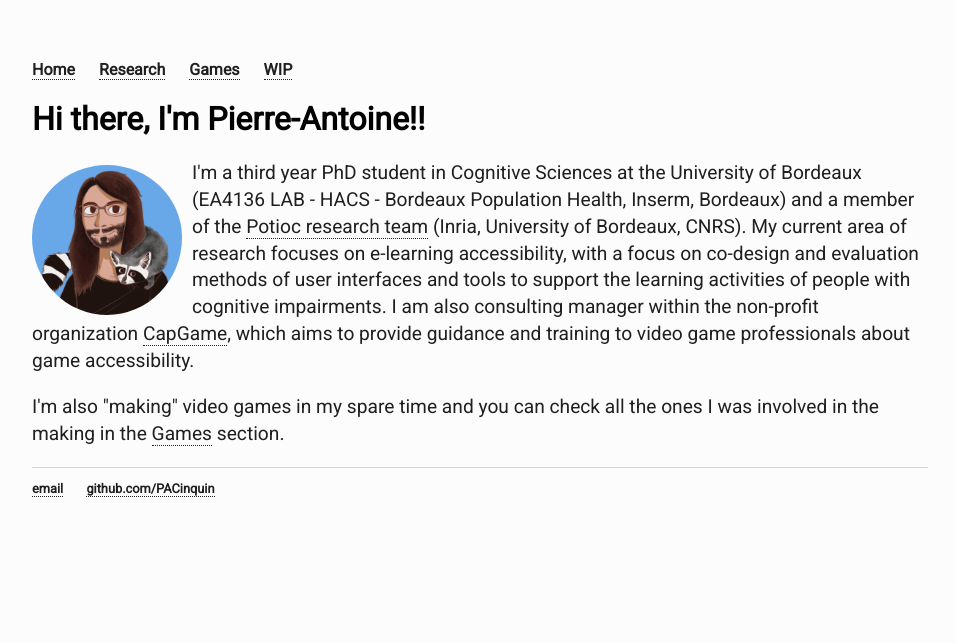
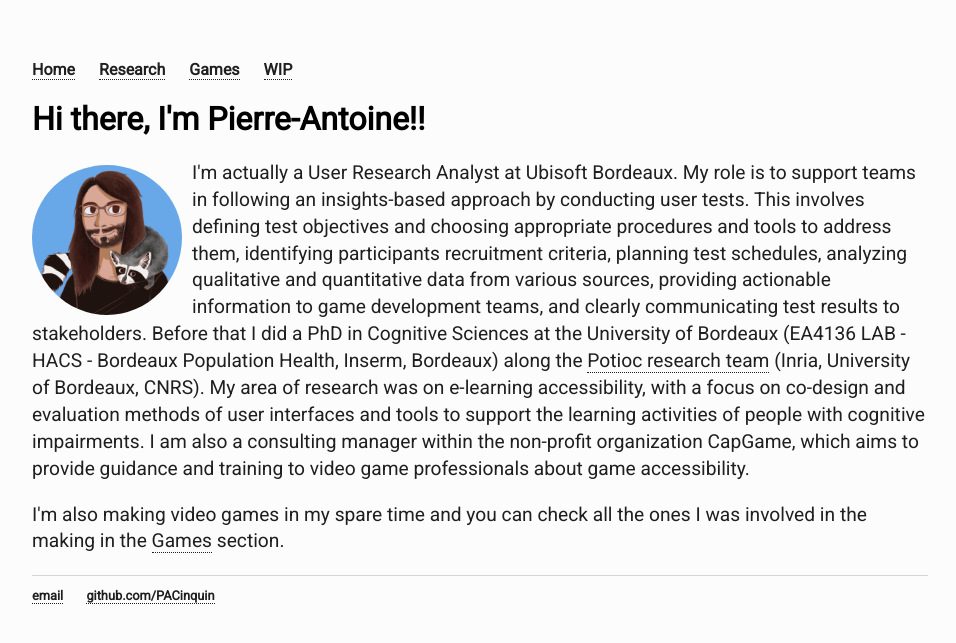
Before and after one commit to PACinquin/pacinquin.github.io, a Jekyll site: the page built from index.html, in a window 1280 px wide. Shown: the top 643 px of the page, without its empty margins (160-1116 px from the left). Built offline with Jekyll 4.4.1, drawn with Linux system fonts in a browser that asks for light colours.

Commit message:
Updated Intro

```diff
--- a/index.html
+++ b/index.html
@@ -6,6 +6,8 @@
 	<h1>Hi there, I'm Pierre-Antoine!!</h1>
 	<p>
 	<img class="avatar" src="/img/pac.png" alt="This is a drawing of me.">
-	I'm a third year PhD student in Cognitive Sciences at the University of Bordeaux (EA4136 LAB - HACS - Bordeaux Population Health, Inserm, Bordeaux) and a member of the <a href="https://team.inria.fr/potioc/">Potioc research team</a> (Inria, University of Bordeaux, CNRS). My current area of research focuses on e-learning accessibility, with a focus on co-design and evaluation methods of user interfaces and tools to support the learning activities of people with cognitive impairments. I am also consulting manager within the non-profit organization <a href="http://www.capgame.fr/">CapGame</a>, which aims to provide guidance and training to video game professionals about game accessibility.</p>
-	<p>I'm also "making" video games in my spare time and you can check all the ones I was involved in the making in the <a href="/playthings.html">Games</a> section.</p>
+	I'm actually a User Research Analyst at Ubisoft Bordeaux. My role is to support teams in following an insights-based approach by conducting user tests. This involves defining test objectives and choosing appropriate procedures and tools to address them, identifying participants recruitment criteria, planning test schedules, analyzing qualitative and quantitative data from various sources, providing actionable information to game development teams, and clearly communicating test results to stakeholders.
+
+Before that I did a PhD in Cognitive Sciences at the University of Bordeaux (EA4136 LAB - HACS - Bordeaux Population Health, Inserm, Bordeaux) along the <a href="https://team.inria.fr/potioc/">Potioc research team</a> (Inria, University of Bordeaux, CNRS). My area of research was on e-learning accessibility, with a focus on co-design and evaluation methods of user interfaces and tools to support the learning activities of people with cognitive impairments. I am also a consulting manager within the non-profit organization CapGame, which aims to provide guidance and training to video game professionals about game accessibility.</p>
+	<p>I'm also making video games in my spare time and you can check all the ones I was involved in the making in the <a href="/playthings.html">Games</a> section.</p>
 </div><!-- /.blurb -->
```
